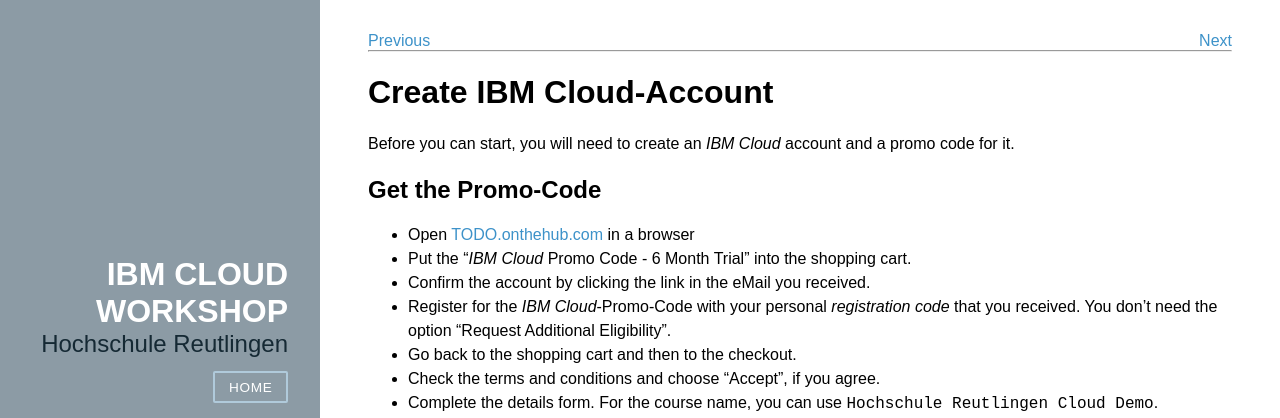
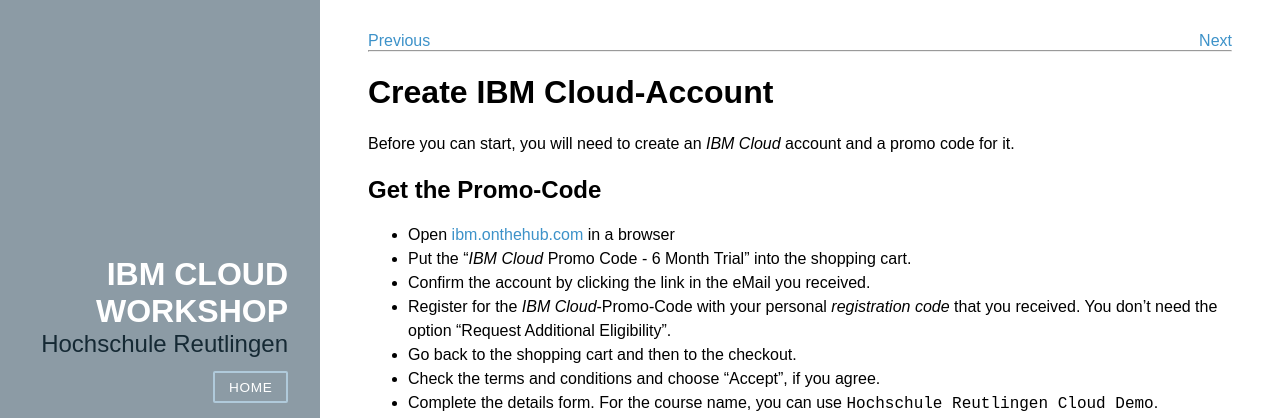
Before and after one commit to mkubik/HRTCloudDemo.github.io, a Jekyll site: the page built from _labs/001-account.markdown, in a window 1280 px wide and 900 px high. Shown: the top 418 px of the window. Built offline with Jekyll 4.4.1, drawn with Linux system fonts in a browser that asks for light colours; nearby versions of some CDN libraries.

Commit message:
Correct URL for onthehub

```diff
--- a/_labs/001-account.markdown
+++ b/_labs/001-account.markdown
@@ -7,7 +7,7 @@
 
 ## Get the Promo-Code
 
-* Open [TODO.onthehub.com](https://TODO.onthehub.com/) in a browser
+* Open [ibm.onthehub.com](https://ibm.onthehub.com/) in a browser
 * Put the "_IBM Cloud_ Promo Code - 6 Month Trial" into the shopping cart.
 * Confirm the account by clicking the link in the eMail you received.
 * Register for the _IBM Cloud_-Promo-Code with your personal *registration code* that you received. You don't need the option "Request Additional Eligibility".
```
